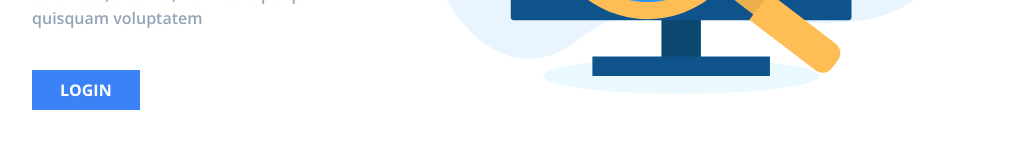
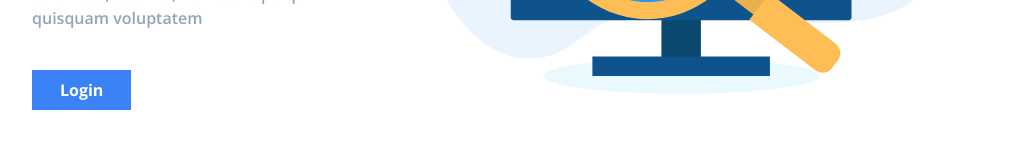
Before and after one commit to DaraletDev/frontend_test, a Next.js app: page /pages/landing in a window 1280 px wide. Shown: the part 482-642 px from the top of the page, without its empty margins (128-1150 px from the left). Built offline with nearby package versions, Linux system fonts and the light colour scheme.

Commit message:
fixed id content1 & content2

```diff
--- a/src/app/components/content1.jsx
+++ b/src/app/components/content1.jsx
@@ -4,7 +4,7 @@ import TitleContent from './title_content';
 
 const Content1 = () => {
     return (
-        <div id='content2' className='pb-20'>
+        <div id='content1' className='pb-20'>
             <TitleContent title={'Content1'}/>
             <div className="grid gap-10 sm:grid-cols-2 md:grid-cols-4">
                 <Card />
--- a/src/app/components/hero.jsx
+++ b/src/app/components/hero.jsx
@@ -4,6 +4,7 @@ import Button from './button';
 import Image from 'next/image';
 import HeroAnimation from './hero_animation';
 import Header from './header';
+import Link from 'next/link';
 const Hero = () => {
     return (
         <>
@@ -18,9 +19,9 @@ const Hero = () => {
                         elit. In dicta sint voluptate doloribus, deleniti, nam
                         corrupti qui quisquam voluptatem
                     </p>
-                    <Button>
-                        <p className="uppercase">Login</p>
-                    </Button>
+                    <button className="uppcercase bg-blue-500 text-white font-bold px-7 py-2">
+                        <Link href="/pages/newSale">Login</Link>
+                    </button>
                 </div>
                 <div className="relative">
                     <Image
--- a/src/app/layout.js
+++ b/src/app/layout.js
@@ -16,7 +16,7 @@ export const metadata = {
 
 export default function RootLayout({ children }) {
     return (
-        <html lang="en">
+        <html lang="en" className='scroll-smooth'>
             <body className={open_sans.className}>{children}</body>
         </html>
     );
```
